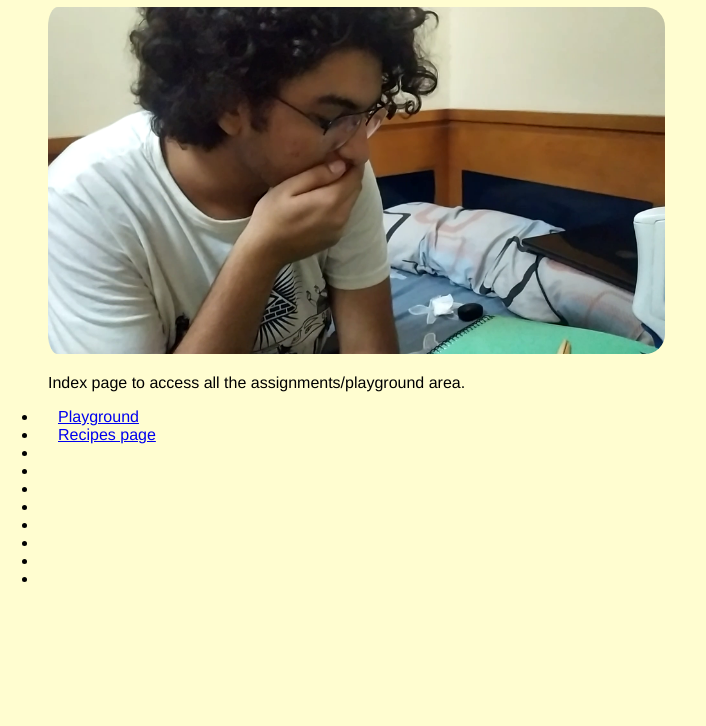
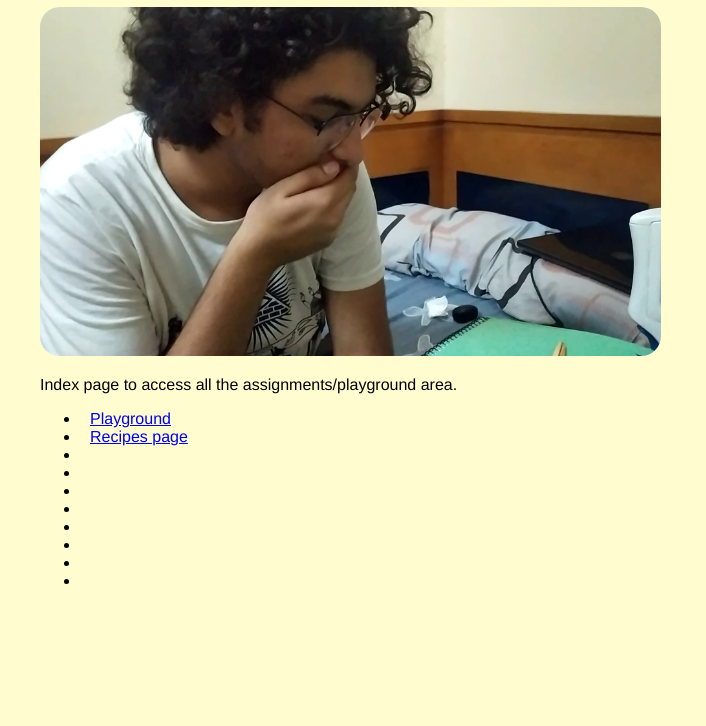
Before and after one commit to BasselMalek/odin-project, a plain HTML site: page index.html in a window 1280 px wide. Shown: the part 74-800 px from the top of the page, without its empty margins (0-706 px from the left). Drawn offline with Linux system fonts and the light colour scheme.

Commit message:
(feat): memefied css

```diff
--- a/style.css
+++ b/style.css
@@ -4,7 +4,7 @@
     border-radius: 20px;
 }
 *{
-    padding-left: 10px;
+    margin-left : 10px;
     background-color: #FFFDD0;
     font-family: 'Franklin Gothic Medium', 'Arial Narrow', Arial, sans-serif;
 }
```
